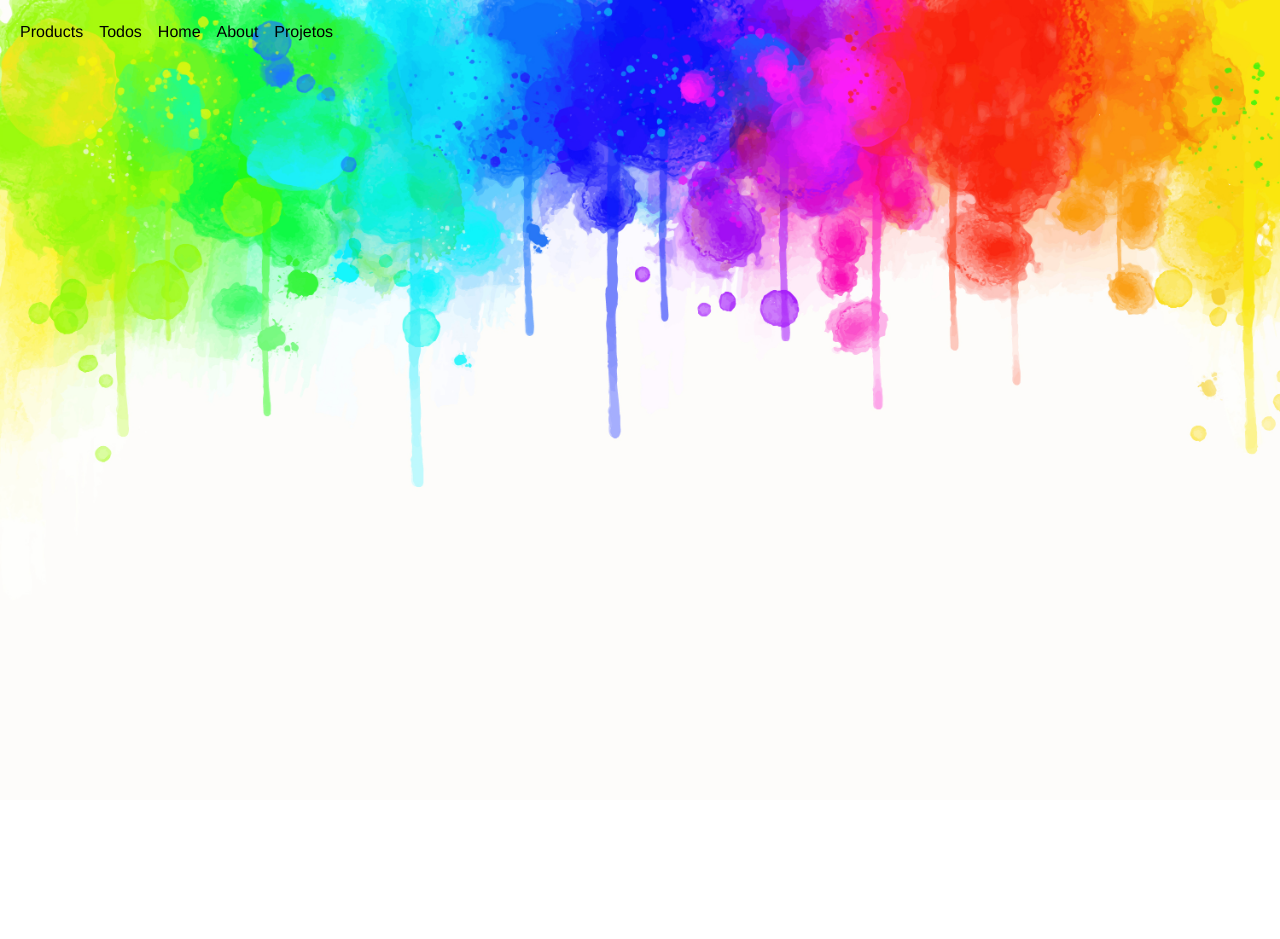
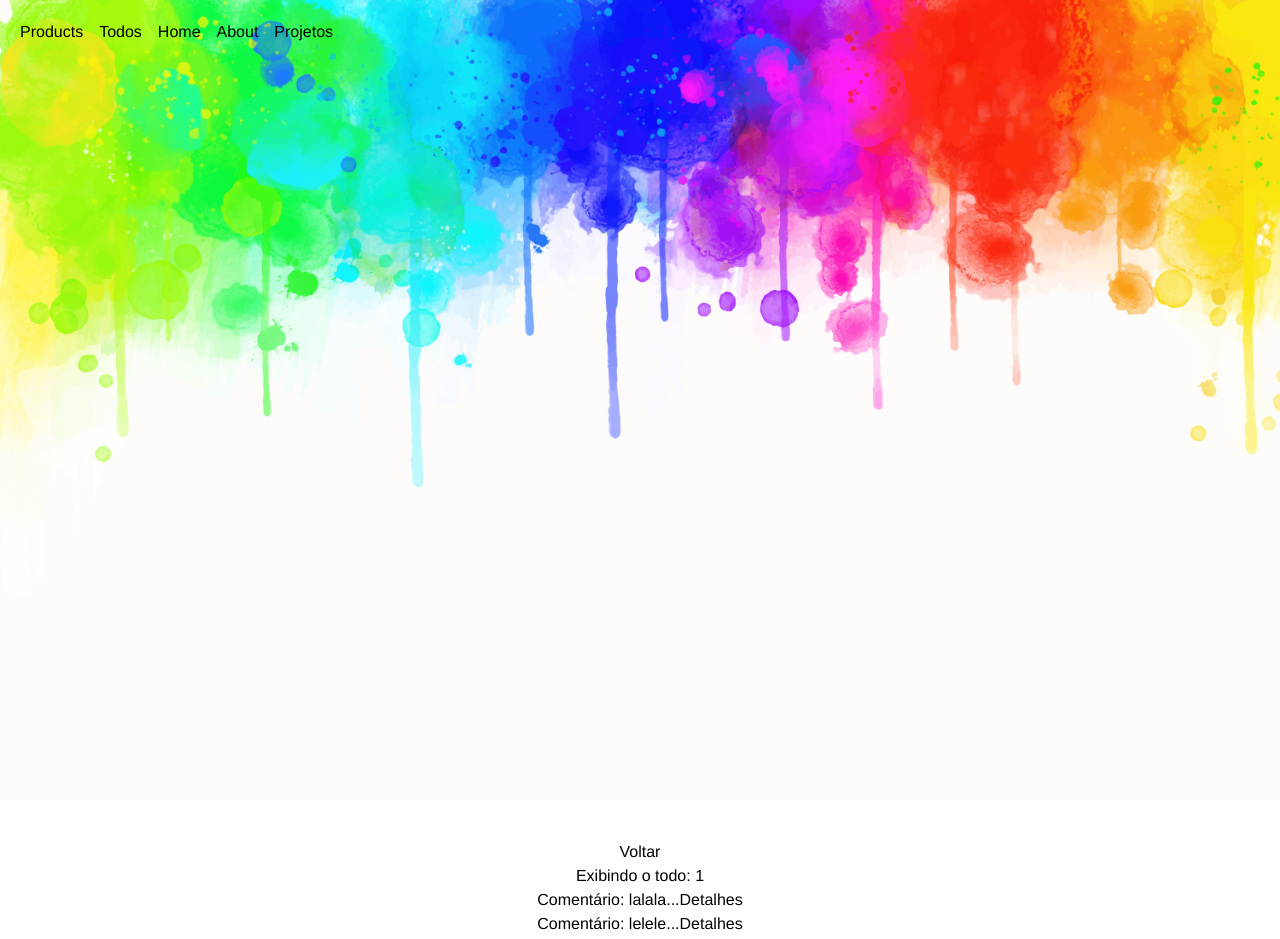
Before and after one commit to PalomaWink/pokenext, a Next.js app: page /todos/1 in a window 1280 px wide. Before the commit this address had no page. Shown: the top 939 px of the page. Built offline with nearby package versions, Linux system fonts and the light colour scheme.

Commit message:
Aprendendo sobre rotas dinamicas

```diff
--- /dev/null
+++ b/src/pages/todos/[todoId].tsx
@@ -0,0 +1,17 @@
+import Link from "next/link";
+import { useRouter } from 'next/router'
+
+export default function Todo() {
+  // Esse componente está trabalhando com rotas dinamicas
+  const router = useRouter()
+  const todoId = router.query.todoId
+  return (
+    <>
+      <Link href='/'>Voltar</Link>
+      <h1>Exibindo o todo: {todoId}</h1>
+      <p>Comentário: lalala...<Link href={`/todos/${todoId}/comments/1`}>Detalhes</Link></p>
+      <p>Comentário: lelele...<Link href={`/todos/${todoId}/comments/2`}>Detalhes</Link></p>
+      <p>Comentário: lilili...<Link href={`/todos/${todoId}/comments/3`}>Detalhes</Link></p>
+    </>
+  )
+}
--- /dev/null
+++ b/src/pages/todos/[todoId]/comments/[commentId].tsx
@@ -0,0 +1,15 @@
+import Link from "next/link";
+import { useRouter } from 'next/router'
+
+export default function Comment() {
+  const router = useRouter()
+  const todoId = router.query.todoId
+  const commentId = router.query.commentId
+
+  return(
+    <>
+      <Link href={`/todos/${todoId}`}>Voltar</Link>
+      <h1>Exibindo o comentário número: {commentId}</h1>
+    </>
+  )
+}
--- a/src/pages/todos.tsx
+++ b/src/pages/todos/index.tsx
@@ -1,5 +1,5 @@
-import styles from '../styles/Todos.module.css'
-import { Todo } from '../types';
+import styles from '../../styles/Todos.module.css'
+import { Todo } from '../../types';
 
 export async function getStaticProps() {
   const data = await fetch('https://jsonplaceholder.typicode.com/todos')
```
